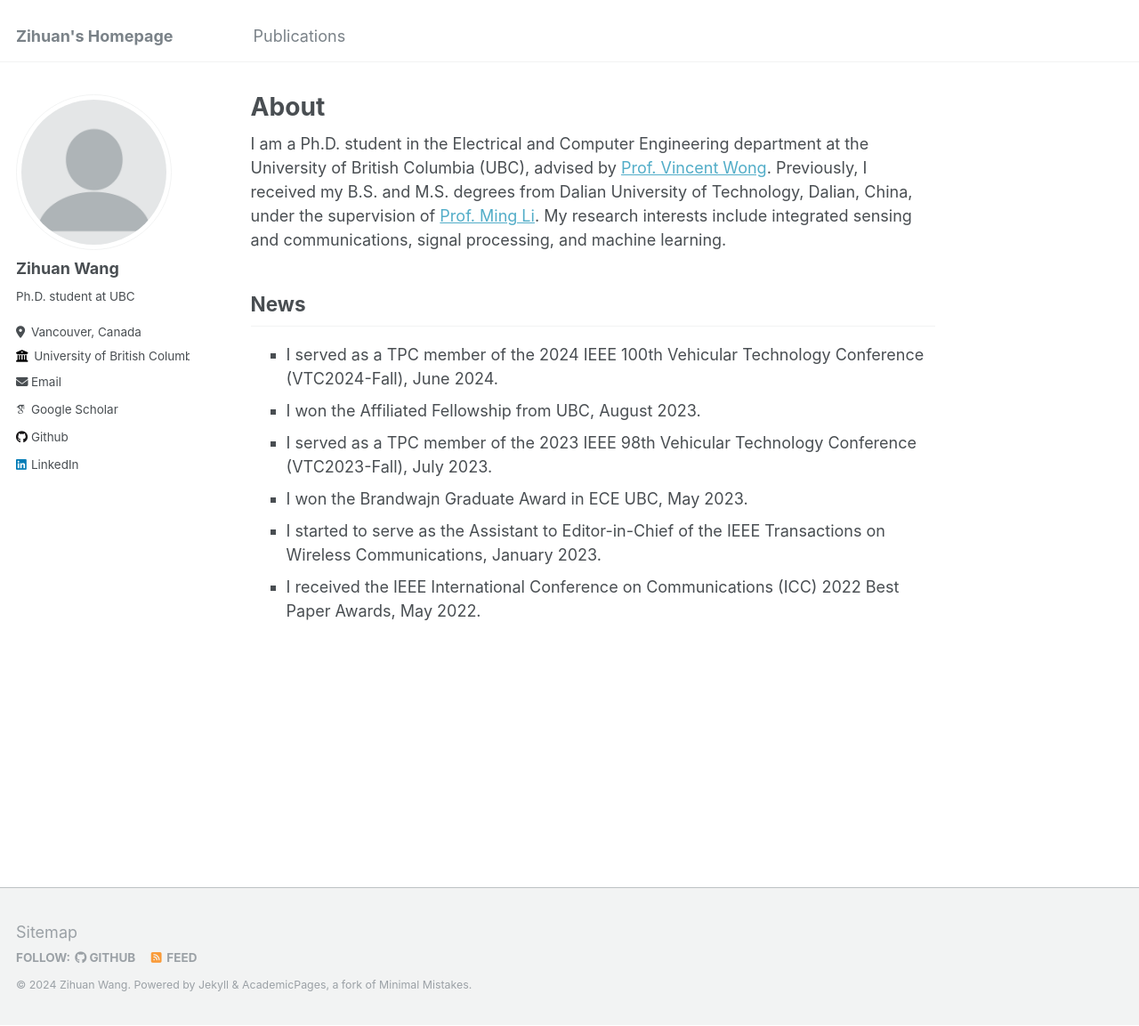
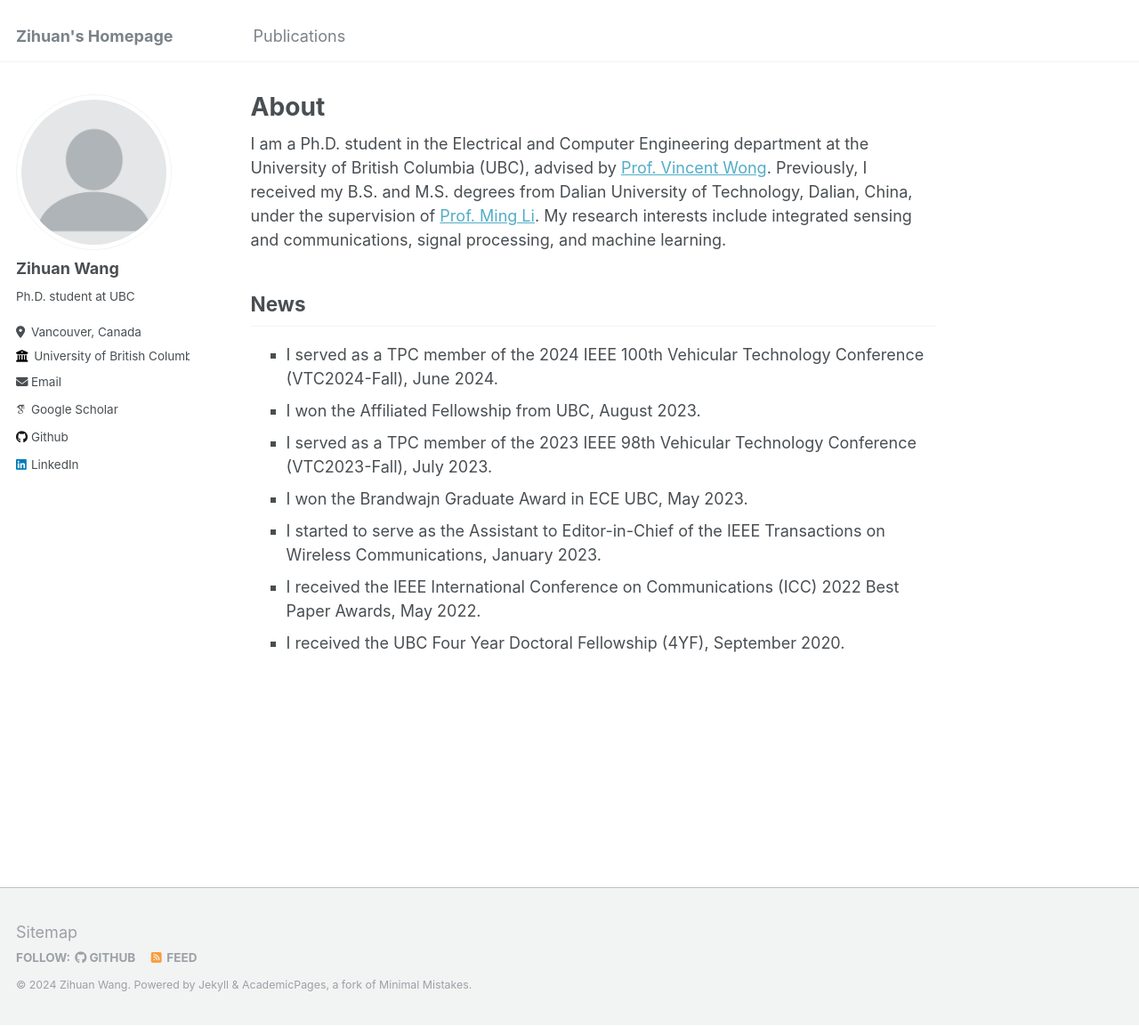
Before and after one commit to zihuanwang/zihuanwang.github.io, a Jekyll site: the page built from _pages/about.md, in a window 1280 px wide and 1153 px high. Shown: the whole window at 89% size. Built offline with Jekyll 4.4.1, drawn with Linux system fonts in a browser that asks for light colours; some web fonts are replaced.

Commit message:
Update about.md

```diff
--- a/_pages/about.md
+++ b/_pages/about.md
@@ -18,4 +18,5 @@ News
   <li>I won the Brandwajn Graduate Award in ECE UBC, May 2023.</li>
   <li>I started to serve as the Assistant to Editor-in-Chief of the IEEE Transactions on Wireless Communications, January 2023.</li>
   <li>I received the IEEE International Conference on Communications (ICC) 2022 Best Paper Awards, May 2022.</li>
+  <li>I received the UBC Four Year Doctoral Fellowship (4YF), September 2020.</li>
 </ul>
```
